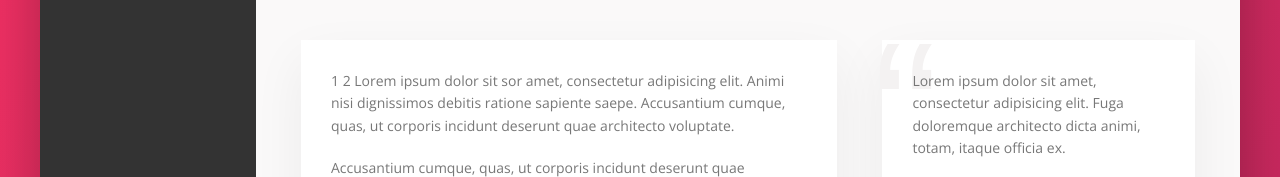
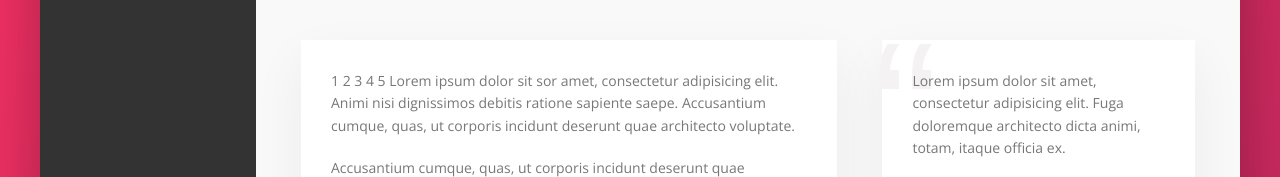
Before and after one commit to jullme/Trillo, a website: page index.html in a window 1280 px wide. Shown: the part 607-784 px from the top of the page. Drawn offline with nearby package versions, Linux system fonts and the light colour scheme.

Commit message:
all changes

```diff
--- a/index.html
+++ b/index.html
@@ -130,7 +130,7 @@
                     <div class="detail">
                         <div class="description">
                             <p class="paragraph">
-                                1 2 Lorem ipsum dolor sit sor amet, consectetur adipisicing elit. Animi nisi dignissimos debitis ratione sapiente saepe. Accusantium cumque, quas, ut corporis incidunt deserunt quae architecto voluptate.
+                                1 2  3 4 5 Lorem ipsum dolor sit sor amet, consectetur adipisicing elit. Animi nisi dignissimos debitis ratione sapiente saepe. Accusantium cumque, quas, ut corporis incidunt deserunt quae architecto voluptate.
                             </p>
                             <p class="paragraph">
                                 Accusantium cumque, quas, ut corporis incidunt deserunt quae architecto voluptate delectus, inventore iure aliquid aliquam.
```
